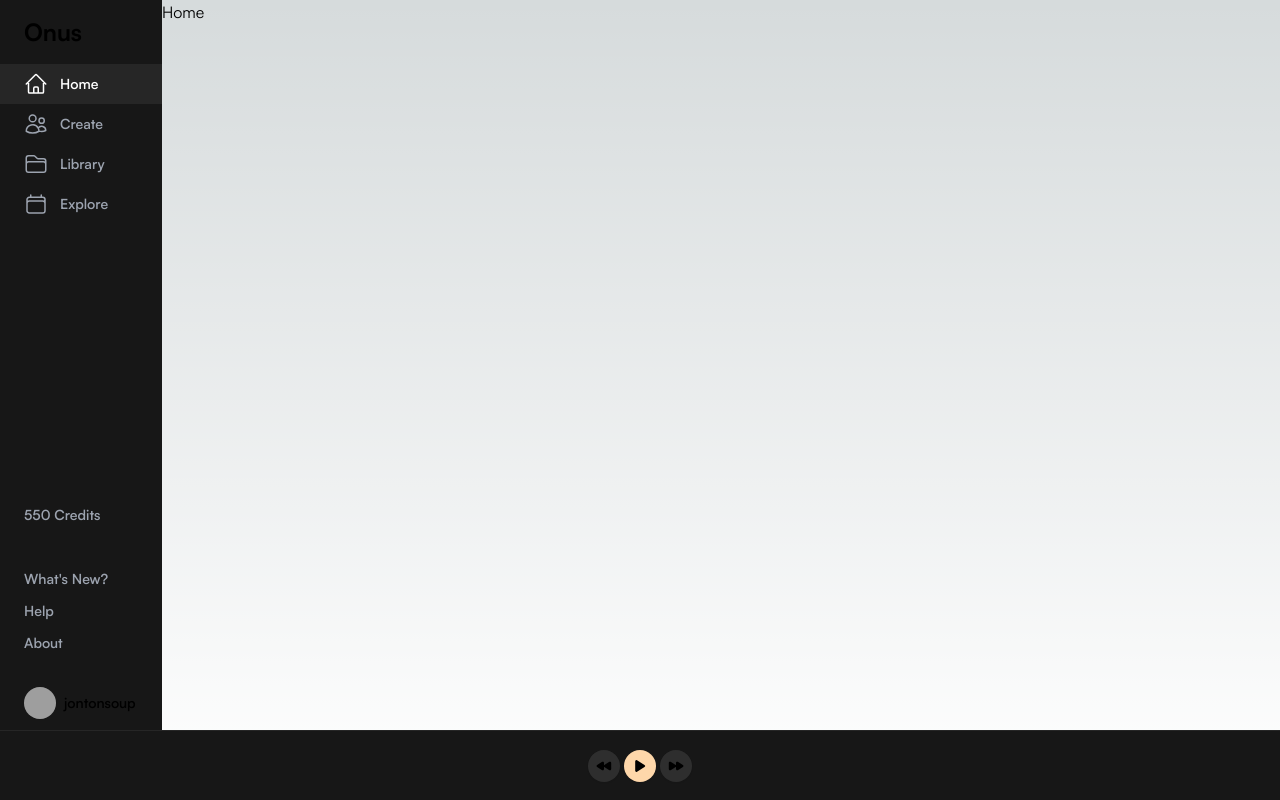
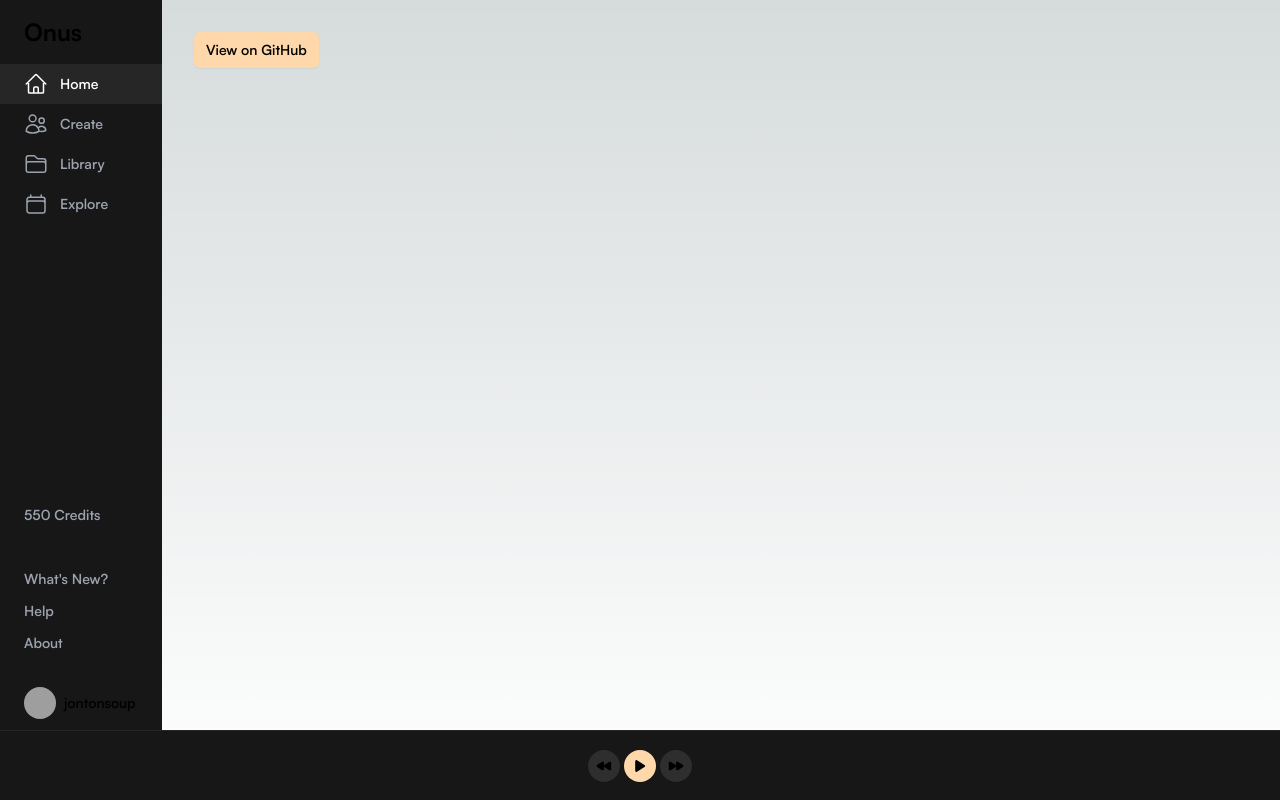
Before and after one commit to jontonsoup4/suno-clone, a Next.js app: page / in a window 1280 px wide. Built offline with nearby package versions, Linux system fonts and the light colour scheme; grey boxes are pictures that could not be loaded.

Commit message:
Add github links

```diff
--- a/src/app/explore/page.jsx
+++ b/src/app/explore/page.jsx
@@ -1,7 +1,9 @@
+import GithubButton from 'components/Button/GithubButton';
+
 const Explore = () => {
   return (
-    <div>
-      <h1>Explore</h1>
+    <div className="p-8 flex">
+      <GithubButton />
     </div>
   );
 };
--- a/src/app/me/page.jsx
+++ b/src/app/me/page.jsx
@@ -1,7 +1,9 @@
+import GithubButton from 'components/Button/GithubButton';
+
 const Me = () => {
   return (
-    <div>
-      <h1>Me</h1>
+    <div className="p-8 flex">
+      <GithubButton />
     </div>
   );
 };
--- a/src/app/page.jsx
+++ b/src/app/page.jsx
@@ -1,7 +1,9 @@
+import GithubButton from 'components/Button/GithubButton';
+
 const Home = () => {
   return (
-    <div>
-      <h1>Home</h1>
+    <div className="p-8 flex">
+      <GithubButton />
     </div>
   );
 };
--- /dev/null
+++ b/src/components/Button/GithubButton.jsx
@@ -0,0 +1,12 @@
+import { GITHUB_REPO } from 'utils/data';
+import Button from 'components/Button';
+
+const GithubButton = () => {
+  return (
+    <Button href={GITHUB_REPO} target="_blank" rel="noopener noreferrer">
+      View on GitHub
+    </Button>
+  );
+};
+
+export default GithubButton;
--- a/src/components/Button/index.jsx
+++ b/src/components/Button/index.jsx
@@ -3,7 +3,7 @@ import { Button as HeadlessUIButton } from '@headlessui/react';
 import clsx from 'clsx';
 
 const Button = (props) => {
-  const { variant = 'primary', children, className, fullWidth, size = 'sm', icon, ...rest } = props;
+  const { variant = 'primary', children, className, fullWidth, size = 'sm', icon, href, ...rest } = props;
 
   const baseButtonClassName =
     'flex justify-center items-center rounded-md px-3 py-2 font-semibold shadow-sm transition-background-color duration-200';
@@ -24,6 +24,28 @@ const Button = (props) => {
     xl: 'text-xl',
   };
 
+  if (href) {
+    return (
+      <a
+        href={href}
+        {...rest}
+        className={clsx(
+          baseButtonClassName,
+          disabledButtonClassName,
+          buttonSize[size],
+          className,
+          {
+            ['w-full']: fullWidth,
+          },
+          'bg-orange-200 text-black hover:bg-orange-300',
+        )}
+      >
+        {icon && <div className="mr-2">{icon}</div>}
+        {children}
+      </a>
+    );
+  }
+
   return (
     <HeadlessUIButton
       {...rest}
--- a/src/components/SidebarLayout/index.jsx
+++ b/src/components/SidebarLayout/index.jsx
@@ -5,7 +5,7 @@ import Link from 'next/link';
 import { usePathname } from 'next/navigation';
 import { Dialog, Transition } from '@headlessui/react';
 import { Bars3Icon, CalendarIcon, FolderIcon, HomeIcon, UsersIcon, XMarkIcon } from '@heroicons/react/24/outline';
-import { USER } from 'utils/data';
+import { USER, GITHUB_REPO } from 'utils/data';
 import clsx from 'clsx';
 import MediaPlayer from 'components/MediaPlayer';
 
@@ -17,9 +17,9 @@ const navigation = [
 ];
 
 const links = [
-  { name: "What's New?", href: '#new' },
-  { name: 'Help', href: '#help' },
-  { name: 'About', href: '#about' },
+  { name: "What's New?", href: GITHUB_REPO },
+  { name: 'Help', href: GITHUB_REPO },
+  { name: 'About', href: GITHUB_REPO },
 ];
 
 const SidebarLayout = (props) => {
@@ -160,7 +160,7 @@ const SidebarLayout = (props) => {
                 <ul role="list" className="mt-2">
                   <li className="-mx-6">
                     <a
-                      href={'#credits'}
+                      href={GITHUB_REPO}
                       className={clsx(
                         'text-gray-400 font-normal hover:bg-neutral-800 mb-8',
                         'group flex gap-x-3 px-6 py-1 hover:text-white hover:underline text-sm leading-6 font-semibold transition-all duration-200',
@@ -184,7 +184,7 @@ const SidebarLayout = (props) => {
                   ))}
                   <li className="-mx-6 mt-4">
                     <a
-                      href={`#@${USER.username}`}
+                      href={GITHUB_REPO}
                       className="flex items-center gap-x-2 px-6 py-3 text-sm font-semibold leading-6 hover:bg-neutral-800"
                     >
                       <img
@@ -209,7 +209,7 @@ const SidebarLayout = (props) => {
           <Bars3Icon className="h-6 w-6" aria-hidden="true" />
         </button>
         <div className="flex-1 text-sm font-semibold leading-6">Dashboard</div>
-        <a href={`#@${USER.username}`}>
+        <a href={GITHUB_REPO}>
           <span className="sr-only">Your profile</span>
           <img
             className="h-8 w-8 rounded-full bg-neutral-800"
--- a/src/utils/data.js
+++ b/src/utils/data.js
@@ -1,3 +1,5 @@
+export const GITHUB_REPO = 'https://github.com/jontonsoup4/suno-clone';
+
 export const USER = {
   id: '23b5ced5-81d0-450f-9512-5eb0d24562c4',
   username: 'jontonsoup',
```
